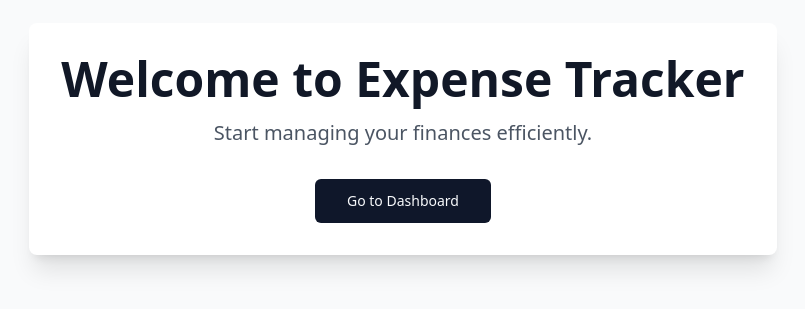
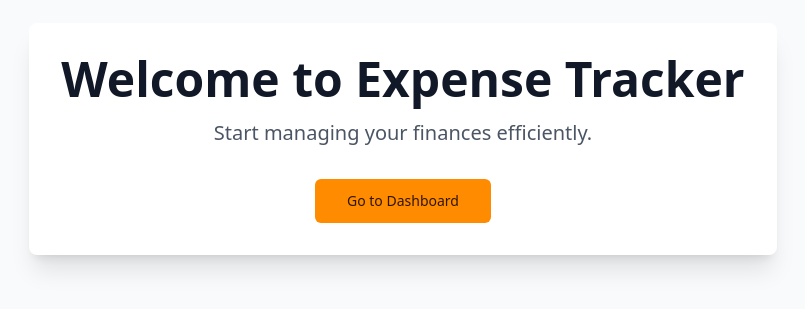
Before and after one commit to puvitha-C-131006/puvitha-expensive-tracker, a React (Vite) app: page / in a window 1280 px wide. Shown: the part 261-570 px from the top of the page, without its empty margins (237-1042 px from the left). Built offline with nearby package versions, Linux system fonts and the light colour scheme.

Commit message:
[dyad] Updated the application color scheme to light cream, dark brown, and amber yellow. - wrote 1 file(s)

```diff
--- a/src/globals.css
+++ b/src/globals.css
@@ -4,51 +4,51 @@
 
 @layer base {
   :root {
-    --background: 0 0% 100%;
-    --foreground: 222.2 84% 4.9%;
+    --background: 40 20% 98%; /* Light Cream */
+    --foreground: 25 80% 10%; /* Dark Brown Text */
 
     --card: 0 0% 100%;
-    --card-foreground: 222.2 84% 4.9%;
+    --card-foreground: 25 80% 10%;
 
     --popover: 0 0% 100%;
-    --popover-foreground: 222.2 84% 4.9%;
+    --popover-foreground: 25 80% 10%;
 
-    --primary: 222.2 47.4% 11.2%;
-    --primary-foreground: 210 40% 98%;
+    --primary: 33 100% 50%; /* Amber Yellow Button */
+    --primary-foreground: 25 80% 10%; /* Dark Brown Text on Button */
 
-    --secondary: 210 40% 96.1%;
-    --secondary-foreground: 222.2 47.4% 11.2%;
+    --secondary: 40 20% 90%;
+    --secondary-foreground: 25 80% 10%;
 
-    --muted: 210 40% 96.1%;
-    --muted-foreground: 215.4 16.3% 46.9%;
+    --muted: 40 20% 90%;
+    --muted-foreground: 25 10% 40%;
 
-    --accent: 210 40% 96.1%;
-    --accent-foreground: 222.2 47.4% 11.2%;
+    --accent: 40 20% 90%;
+    --accent-foreground: 25 80% 10%;
 
     --destructive: 0 84.2% 60.2%;
     --destructive-foreground: 210 40% 98%;
 
-    --border: 214.3 31.8% 91.4%;
-    --input: 214.3 31.8% 91.4%;
-    --ring: 222.2 84% 4.9%;
+    --border: 40 10% 80%;
+    --input: 40 10% 80%;
+    --ring: 33 100% 50%;
 
     --radius: 0.5rem;
 
-    --sidebar-background: 0 0% 98%;
+    --sidebar-background: 40 20% 98%; /* Light Cream */
 
-    --sidebar-foreground: 240 5.3% 26.1%;
+    --sidebar-foreground: 25 80% 10%;
 
-    --sidebar-primary: 240 5.9% 10%;
+    --sidebar-primary: 33 100% 50%; /* Amber Yellow */
 
-    --sidebar-primary-foreground: 0 0% 98%;
+    --sidebar-primary-foreground: 25 80% 10%; /* Dark Brown */
 
-    --sidebar-accent: 240 4.8% 95.9%;
+    --sidebar-accent: 40 20% 90%;
 
-    --sidebar-accent-foreground: 240 5.9% 10%;
+    --sidebar-accent-foreground: 25 80% 10%;
 
-    --sidebar-border: 220 13% 91%;
+    --sidebar-border: 40 10% 80%;
 
-    --sidebar-ring: 217.2 91.2% 59.8%;
+    --sidebar-ring: 33 100% 50%;
   }
 
   .dark {
```
